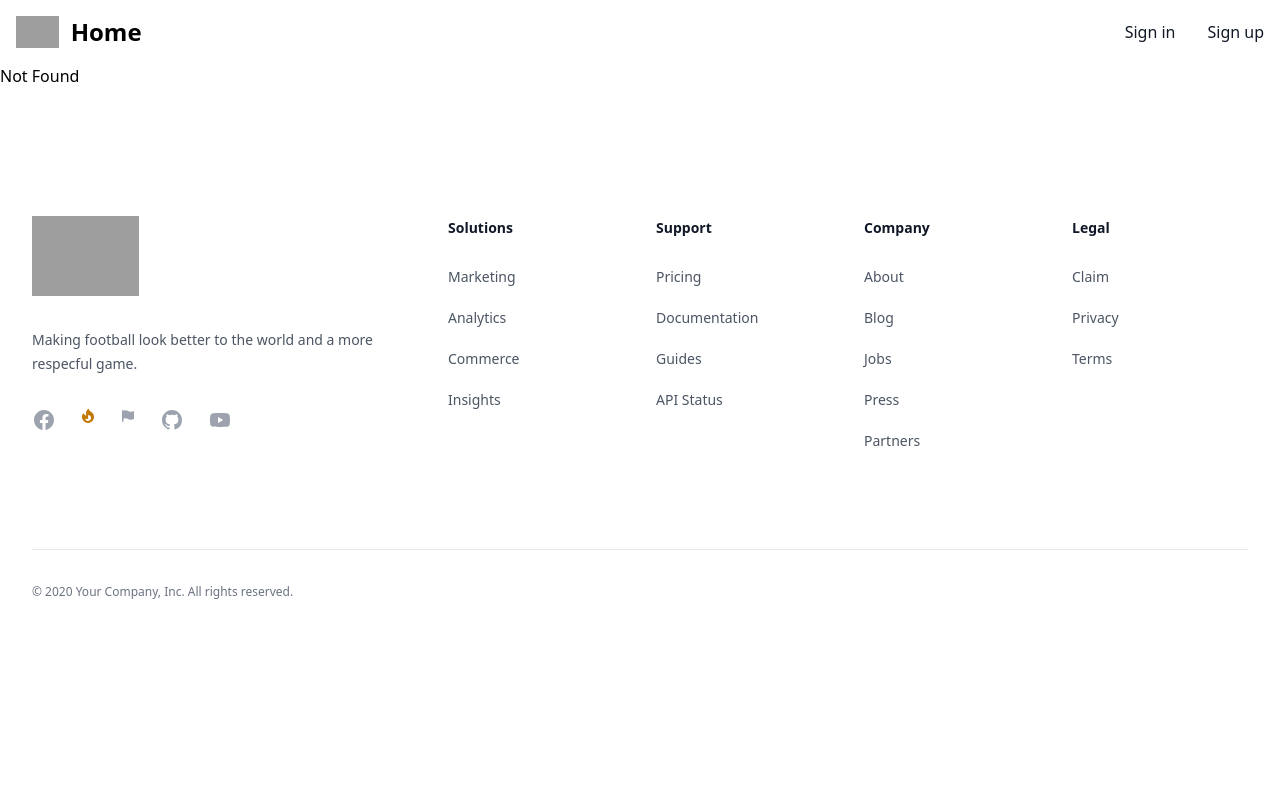
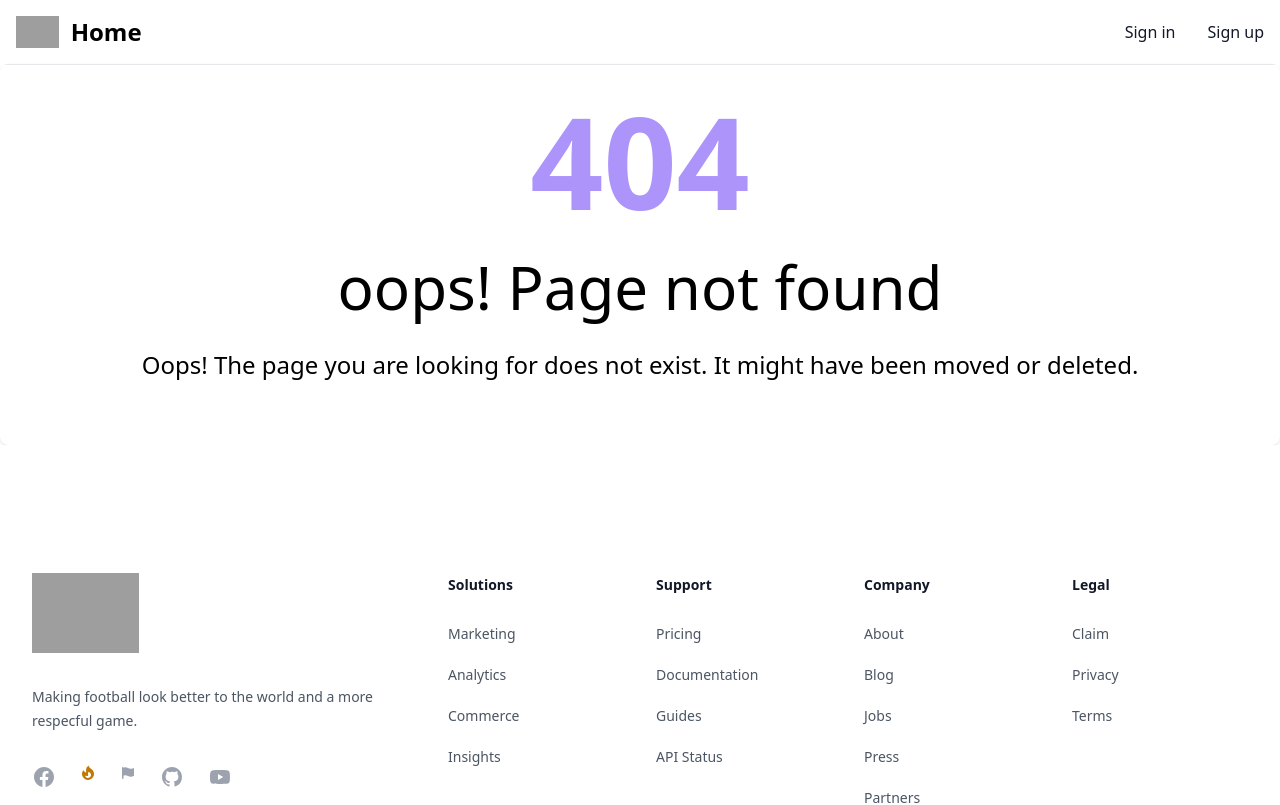
Before and after one commit to juliotorresmoreno/specialist-talk-ui, a React (Vite) app: page /chats/1 in a window 1280 px wide. Shown: the top 805 px of the page. Built offline with nearby package versions, Linux system fonts and the light colour scheme; grey boxes are pictures that could not be loaded.

Commit message:
refactor code

```diff
--- a/src/components/Header.tsx
+++ b/src/components/Header.tsx
@@ -12,7 +12,7 @@ export function Header() {
     navigate("/");
   };
   return (
-    <header className="bg-cyan-700">
+    <header className="bg-purple-500">
       <div className="flex flex-1">
         <div className="flex w-auto lg:w-[300px] px-4 my-3 h-10 items-center gap-4">
           <Link to="/" className="font-bold text-white ">
--- a/src/components/Input.tsx
+++ b/src/components/Input.tsx
@@ -1,5 +1,5 @@
 const defaultClassName =
-  "shadow-sm w-full px-3 py-2 border border-gray-300 focus:outline-none focus:ring-cyan-500 focus:border-cyan-500";
+  "shadow-sm w-full px-3 py-2 border border-gray-300 focus:outline-none focus:ring-purple-500 focus:border-purple-500";
 
 type InputProps = {} & React.InputHTMLAttributes<HTMLInputElement>;
 
--- a/src/components/Layout.tsx
+++ b/src/components/Layout.tsx
@@ -7,7 +7,7 @@ interface LayoutProps {
 
 export function Layout(props: LayoutProps) {
   return (
-    <div className="flex flex-1 bg-slate-100 p-1">
+    <div className="flex flex-1 bg-blue-50 p-1">
       <div className="flex flex-1 flex-col max-w-screen-2xl mx-auto">
         <Header />
         <main className="flex flex-1">
--- a/src/components/Post.tsx
+++ b/src/components/Post.tsx
@@ -47,7 +47,7 @@ export function Post(props: PostProps) {
   };
   if (!post) return null;
   return (
-    <div key={post.id} className="bg-green-50 p-4 rounded-md shadow-md">
+    <div key={post.id} className="bg-purple-50 p-4 rounded-md shadow-md">
       <div className="flex flex-row">
         <span className="text-lg font-bold">
           {post.author.first_name} {post.author.last_name}
--- a/src/components/Router.tsx
+++ b/src/components/Router.tsx
@@ -6,19 +6,7 @@ import { RootState } from "../store";
 import { Landing } from "../pages/Landing";
 import { Home } from "../pages/Home";
 import { NotFound } from "../pages/NotFound";
-import { NavBar } from "./NavBar";
-import { Footer } from "./Footer";
 import { Chat } from "../pages/Chat";
-
-const NotFoundPage = () => {
-  return (
-    <div>
-      <NavBar />
-      <h1>Not Found</h1>
-      <Footer />
-    </div>
-  );
-};
 
 export function Router() {
   const session = useSelector((state: RootState) => state.auth.session);
@@ -29,7 +17,7 @@ export function Router() {
           <Route path="/" element={<Landing />} />
           <Route path="/sign-in" element={<SignIn />} />
           <Route path="/sign-up" element={<SignUp />} />
-          <Route path="*" element={<NotFoundPage />} />
+          <Route path="*" element={<NotFound />} />
         </>
       ) : (
         <>
--- a/src/components/TextArea.tsx
+++ b/src/components/TextArea.tsx
@@ -1,5 +1,5 @@
 const defaultClassName =
-  "shadow-sm w-full px-3 py-2 border border-gray-300 focus:outline-none focus:ring-cyan-500 focus:border-cyan-500";
+  "shadow-sm w-full px-3 py-2 border border-gray-300 focus:outline-none focus:ring-purple-500 focus:border-purple-500";
 
 type TextAreaProps = {} & React.TextareaHTMLAttributes<HTMLTextAreaElement>;
 
--- a/src/pages/Chat.tsx
+++ b/src/pages/Chat.tsx
@@ -13,7 +13,7 @@ export function Chat() {
 
           <div className="flex flex-row gap-2">
             <Input type="text" />
-            <Button className="rounded-none">Send</Button>
+            <Button className="rounded-none bg-purple-500">Send</Button>
           </div>
         </div>
       </div>
--- a/src/pages/Home.tsx
+++ b/src/pages/Home.tsx
@@ -35,7 +35,7 @@ export function Home() {
             <Button
               disabled={post.length < 10}
               onClick={handlePost}
-              className="rounded-none w-[100px]"
+              className="rounded-none w-[100px] bg-purple-500"
             >
               Post
             </Button>
--- a/src/pages/NotFound.tsx
+++ b/src/pages/NotFound.tsx
@@ -1,3 +1,34 @@
+import { useSelector } from "react-redux";
+import { Footer } from "../components/Footer";
+import { NavBar } from "../components/NavBar";
+import { RootState } from "../store";
+import { useNavigate } from "react-router-dom";
+import { useEffect } from "react";
+
 export function NotFound() {
-  return <div>sdfsd</div>;
+  const session = useSelector((state: RootState) => state.auth.session);
+  const navigate = useNavigate();
+  useEffect(() => {
+    if (session) {
+      navigate("/");
+    }
+  }, [session, navigate]);
+
+  return (
+    <div className="mx-auto">
+      <NavBar />
+      <div className="bg-white shadow overflow-hidden sm:rounded-lg pb-8">
+        <div className="border-t border-gray-200 text-center pt-8">
+          <h1 className="text-9xl font-bold text-purple-400">404</h1>
+          <h1 className="text-6xl font-medium py-8">oops! Page not found</h1>
+          <p className="text-2xl pb-8 px-12 font-medium">
+            Oops! The page you are looking for does not exist. It might have
+            been moved or deleted.
+          </p>
+        </div>
+      </div>
+
+      <Footer />
+    </div>
+  );
 }
```
